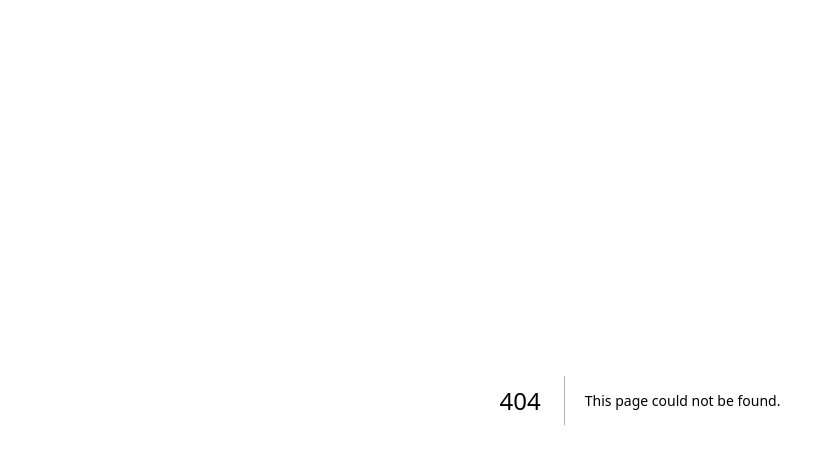
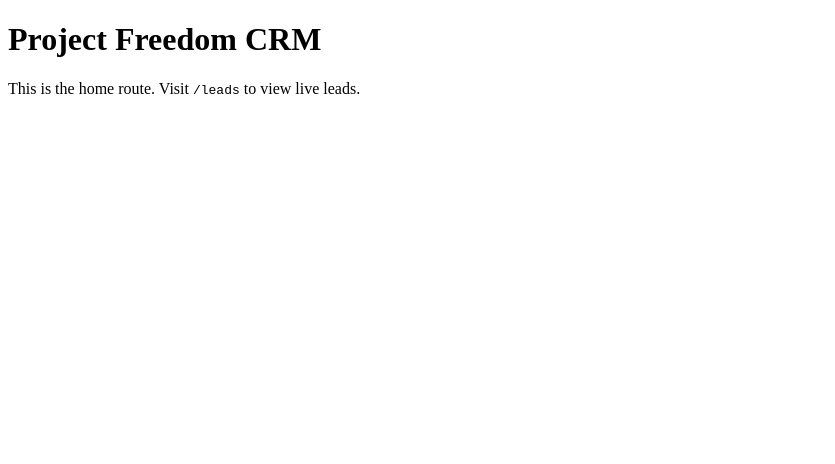
Before and after one commit to kimesai-dev/Freedom-Crm-Fixed, a Next.js app: page / in a window 1280 px wide. Before the commit this address had no page. Shown: the top 464 px of the page, without its empty margins (0-835 px from the left). Built offline with nearby package versions, Linux system fonts and the light colour scheme.

Commit message:
Fix 404: Add home route

```diff
--- /dev/null
+++ b/app/page.tsx
@@ -0,0 +1,12 @@
+export default function Home() {
+    return (
+      <main className="flex items-center justify-center min-h-screen text-center">
+        <div>
+          <h1 className="text-3xl font-bold">Project Freedom CRM</h1>
+          <p className="text-sm text-gray-500 mt-2">
+            This is the home route. Visit <code>/leads</code> to view live leads.
+          </p>
+        </div>
+      </main>
+    );
+  }
```
